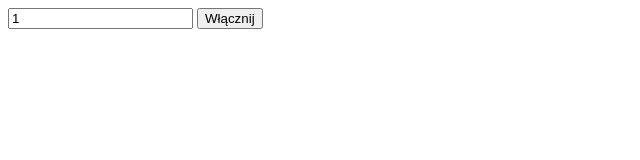
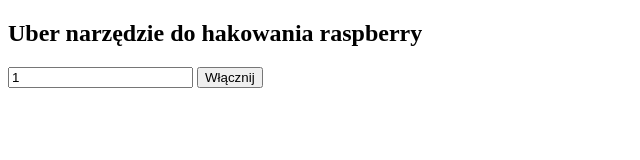
Before and after one commit to pantadeusz/hidden-service-test, a website: page public/lampka.html in a window 1280 px wide. Shown: the whole page, without its empty margins (0-640 px from the left). Drawn offline with Linux system fonts and the light colour scheme.

Commit message:
zmiany na kompie w pracowni

```diff
--- a/public/lampka.html
+++ b/public/lampka.html
@@ -4,6 +4,7 @@
     <title>Przyciski na raspberry</title>
   </header>
   <body>
+    <h2>Uber narzędzie do hakowania raspberry</h2>
     <form action="/" method="POST">
       <input type="number" name="n" value="1" />
       <input type="hidden" name="state" value="1" />
```
